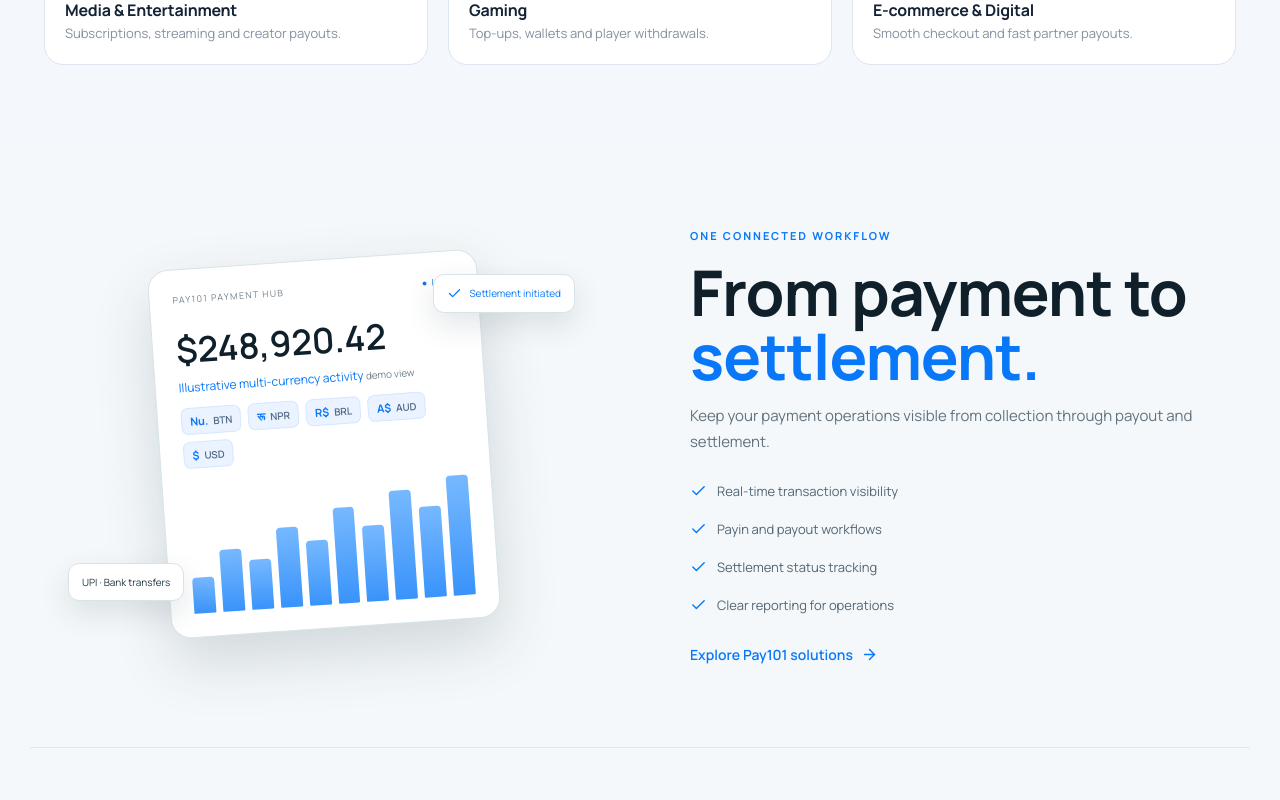
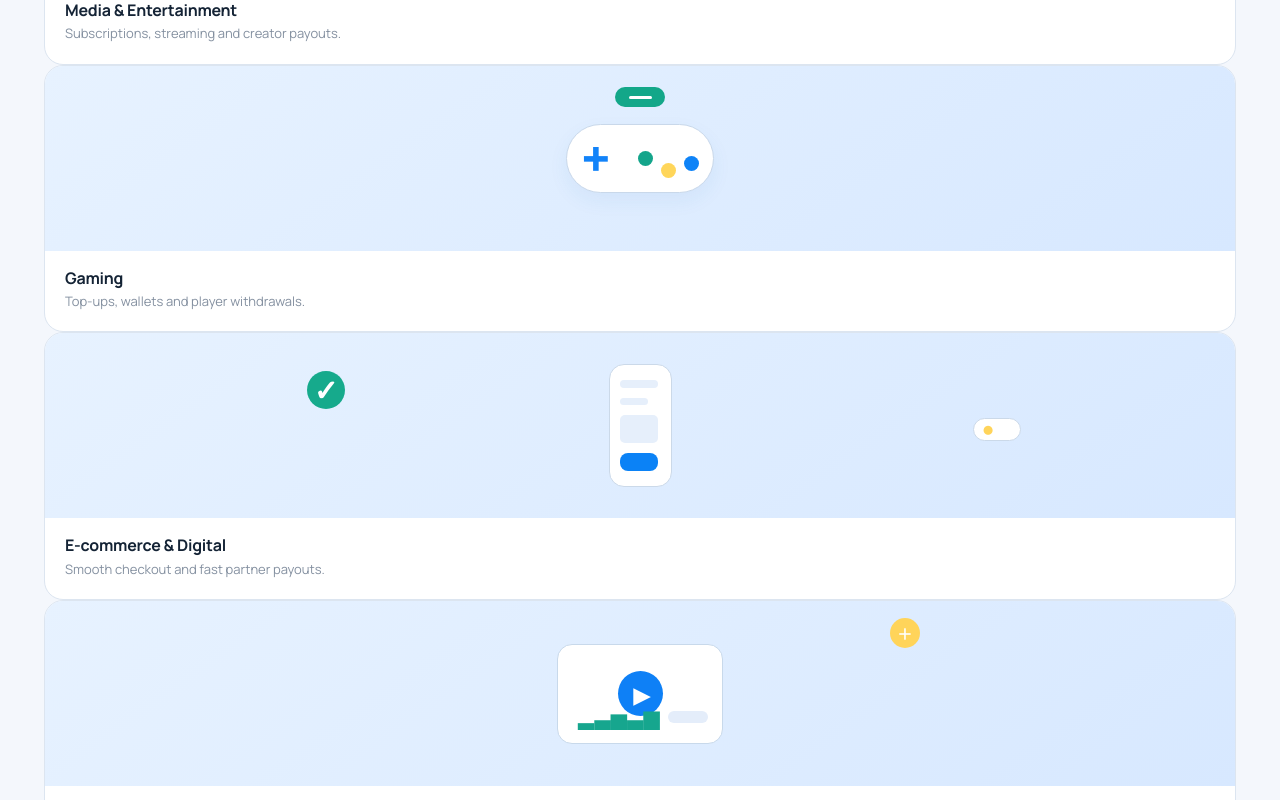
Before and after one commit to kartikmishra543/pay101-demo, a React (Vite) app: page / in a window 1280 px wide. Shown: the part 3688-4488 px from the top of the page. Built offline with nearby package versions, Linux system fonts and the light colour scheme.

Commit message:
Animate industries cards in continuous carousel like payment methods

```diff
--- a/src/main.jsx
+++ b/src/main.jsx
@@ -110,7 +110,8 @@
      <span className="kicker">INDUSTRIES</span>
      <h2>Built for <em>digital-first</em><br/> businesses.</h2>
      <p className="p101IndustriesLead">Flexible payment flows for teams that collect often, pay out often and need to see it all.</p>
-     <div className="p101IndustriesGrid">
+     <div className="p101IndustryCarousel" aria-label="Industries carousel">
+      <div className="p101IndustryTrack">
       <a href="/industries/media-entertainment" className="p101IndustryCard">
        <div className="p101IndustryArt mediaArt"><div className="p101MediaScreen"><span className="p101Play">▶</span><div className="p101MediaBottom"><span>▂▃▅▃▆</span><i/></div></div><span className="p101ArtPlus">+</span></div>
        <div className="p101IndustryInfo"><h3>Media &amp; Entertainment</h3><p>Subscriptions, streaming and creator payouts.</p></div>
@@ -123,6 +124,19 @@
        <div className="p101IndustryArt commerceArt"><span className="p101Tick">✓</span><div className="p101Phone"><i/><i/><i/><b/></div><span className="p101PayChip">●</span></div>
        <div className="p101IndustryInfo"><h3>E-commerce &amp; Digital</h3><p>Smooth checkout and fast partner payouts.</p></div>
       </a>
+      <a href="/industries/media-entertainment" className="p101IndustryCard">
+       <div className="p101IndustryArt mediaArt"><div className="p101MediaScreen"><span className="p101Play">▶</span><div className="p101MediaBottom"><span>▂▃▅▃▆</span><i/></div></div><span className="p101ArtPlus">+</span></div>
+       <div className="p101IndustryInfo"><h3>Media &amp; Entertainment</h3><p>Subscriptions, streaming and creator payouts.</p></div>
+      </a>
+      <a href="/industries/gaming" className="p101IndustryCard">
+       <div className="p101IndustryArt gamingArt"><span className="p101GameTop"></span><div className="p101Controller"><span className="p101Dpad">+</span><div className="p101GameDots"><i/><i/><i/></div></div></div>
+       <div className="p101IndustryInfo"><h3>Gaming</h3><p>Top-ups, wallets and player withdrawals.</p></div>
+      </a>
+      <a href="/industries/digital-businesses" className="p101IndustryCard">
+       <div className="p101IndustryArt commerceArt"><span className="p101Tick">✓</span><div className="p101Phone"><i/><i/><i/><b/></div><span className="p101PayChip">●</span></div>
+       <div className="p101IndustryInfo"><h3>E-commerce &amp; Digital</h3><p>Smooth checkout and fast partner payouts.</p></div>
+      </a>
+      </div>
      </div>
     </div>
    </section>
```
